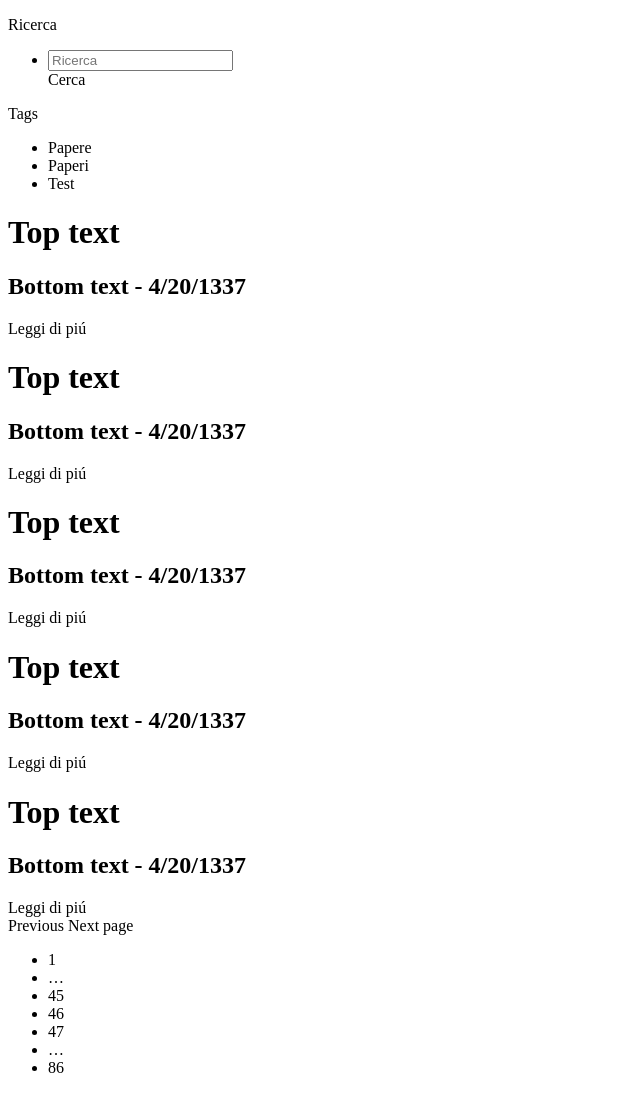
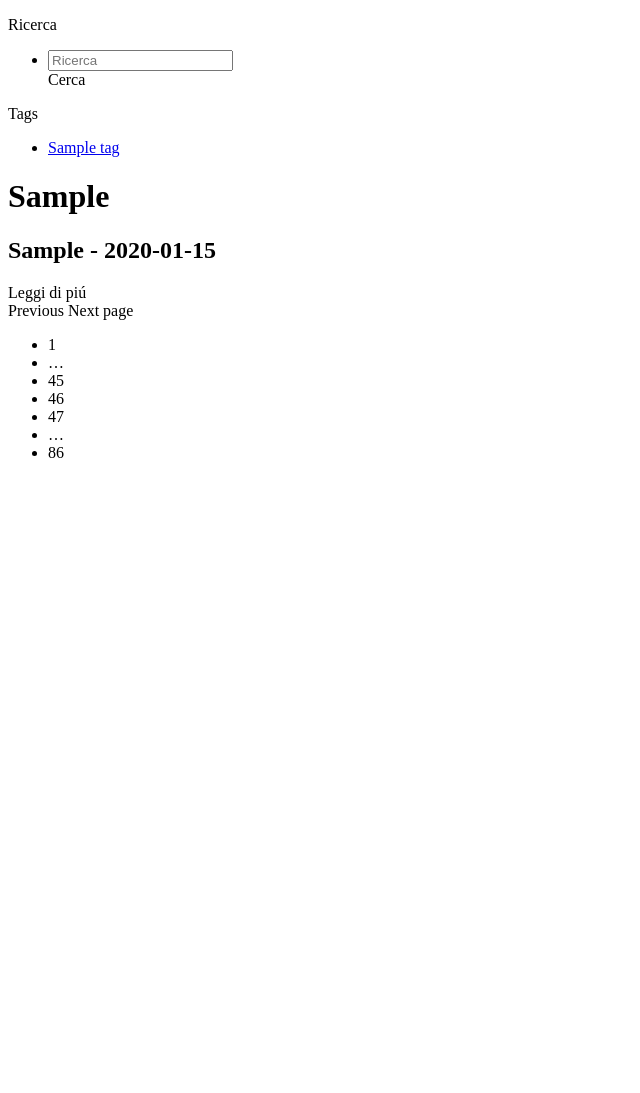
Before and after one commit to gabibbo97/SAW2018, a PHP site: page /blog.php in a window 1280 px wide. Shown: the whole page, without its empty margins (0-640 px from the left). After the commit the page ends 458 px from the top, so only its background shows below. Run offline with PHP 8.4, Linux system fonts and the light colour scheme; tables that the repository leaves empty hold one stand-in row (values such as "Sample post").

Commit message:
Iniziato blog

```diff
--- a/docs/query/creazione_tabelle/00_tag.sql
+++ b/docs/query/creazione_tabelle/00_tag.sql
@@ -1,4 +1,4 @@
-CREATE TABLE tag (
+CREATE TABLE IF NOT EXISTS tag (
     nome VARCHAR(20) PRIMARY KEY,
     descrizione VARCHAR(100) NULL
 );
--- a/docs/query/creazione_tabelle/00_utente.sql
+++ b/docs/query/creazione_tabelle/00_utente.sql
@@ -1,4 +1,4 @@
-CREATE TABLE utente (
+CREATE TABLE IF NOT EXISTS utente (
     username VARCHAR(20) PRIMARY KEY,
     nome VARCHAR(20) NOT NULL,
     cognome VARCHAR(20) NOT NULL,
--- a/docs/query/creazione_tabelle/01_articolo.sql
+++ b/docs/query/creazione_tabelle/01_articolo.sql
@@ -1,4 +1,4 @@
-CREATE TABLE articolo (
+CREATE TABLE IF NOT EXISTS articolo (
     id SERIAL PRIMARY KEY,
     titolo VARCHAR(100) NOT NULL,
     sottotitolo VARCHAR(200) NULL,
@@ -7,4 +7,4 @@
     autore VARCHAR(20) NOT NULL,
     FOREIGN KEY (autore) REFERENCES utente (username) ON DELETE CASCADE ON UPDATE CASCADE
 );
-CREATE FULLTEXT INDEX testo_articoli ON articolo(corpo);
+CREATE FULLTEXT INDEX IF NOT EXISTS testo_articoli ON articolo(corpo);
--- a/docs/query/creazione_tabelle/02_caratterizza.sql
+++ b/docs/query/creazione_tabelle/02_caratterizza.sql
@@ -1,4 +1,4 @@
-CREATE TABLE caratterizza (
+CREATE TABLE IF NOT EXISTS caratterizza (
     id_articolo BIGINT UNSIGNED,
     tag VARCHAR(20),
     PRIMARY KEY(id_articolo, tag),
--- a/html/blog.php
+++ b/html/blog.php
@@ -2,6 +2,8 @@
 <html lang="it">
 
 <?php
+  require ('../lib/db.php');
+  $db = dbConnect();
   require ('../lib/head.php');
   drawHead("Blog", "Il nostro blog");
 ?>
@@ -30,39 +32,46 @@
           Tags
         </p>
         <ul class="menu-list">
-          <li><a>Papere</a></li>
-          <li>
-            <a class="is-active">Paperi</a>
-          </li>
-          <li><a>Test</a></li>
+          <?php
+            if (($risQueryTags = $db->query('SELECT nome FROM tag ORDER BY LENGTH (nome), nome'))) {
+              while (($tag = $risQueryTags->fetch(PDO::FETCH_ASSOC))) {
+                if (isset($_GET['tag']) && $_GET['tag'] === $tag['nome'])
+                  print ('<li><a href="?tag='.$tag['nome'].'" class="is-active">'.$tag['nome'].'</a></li>');
+                else
+                  print ('<li><a href="?tag='.$tag['nome'].'">'.$tag['nome'].'</a></li>');
+              }
+            }
+          ?>
         </ul>
       </aside>
       <div class="column">
-        <div class="box">
-          <h1 class="title">Top text</h1>
-          <h2 class="subtitle">Bottom text - 4/20/1337</h2>
-          <a class="button">Leggi di piú</a>
-        </div>
-        <div class="box">
-          <h1 class="title">Top text</h1>
-          <h2 class="subtitle">Bottom text - 4/20/1337</h2>
-          <a class="button">Leggi di piú</a>
-        </div>
-        <div class="box">
-          <h1 class="title">Top text</h1>
-          <h2 class="subtitle">Bottom text - 4/20/1337</h2>
-          <a class="button">Leggi di piú</a>
-        </div>
-        <div class="box">
-          <h1 class="title">Top text</h1>
-          <h2 class="subtitle">Bottom text - 4/20/1337</h2>
-          <a class="button">Leggi di piú</a>
-        </div>
-        <div class="box">
-          <h1 class="title">Top text</h1>
-          <h2 class="subtitle">Bottom text - 4/20/1337</h2>
-          <a class="button">Leggi di piú</a>
-        </div>
+        <?php
+          $articlesForEachPage = 5;
+
+          if (isset($_GET['page']) && 0 !== intval($_GET['page']) && intval($_GET['page']) > 0) {
+            $pageNumber = intval($_GET['page']);
+          } else {
+            $pageNumber = 0;
+          }
+
+          $articlesQuery = $db->prepare('SELECT id, titolo, sottotitolo, data FROM articolo ORDER BY data, id DESC LIMIT :limit OFFSET :offset');
+          $articlesQuery->bindParam(":limit", $articlesForEachPage, PDO::PARAM_INT);
+          $articlesQuery->bindParam(":offset", $articlesOffset, PDO::PARAM_INT);
+          $articlesOffset = $articlesForEachPage * $pageNumber;
+
+          $articlesQuery->execute();
+          while (($article = $articlesQuery->fetch(PDO::FETCH_ASSOC))) {
+            print('<div class="box">');
+            print('<h1 class="title">'.$article['titolo'].'</h1>');
+            if (isset($article['sottotitolo'])) {
+              print('<h2 class="subtitle">'.$article['sottotitolo'].' - '.$article['data'].'</h2>');
+            } else {
+              print('<h2 class="subtitle">'.$article['data'].'</h2>');
+            }
+            print('<a class="button">Leggi di piú</a>');
+            print('</div>');
+          }
+        ?>
         <nav class="pagination" aria-label="pagination">
           <a class="pagination-previous">Previous</a>
           <a class="pagination-next">Next page</a>
--- /dev/null
+++ b/lib/config.php
@@ -0,0 +1,10 @@
+<?php
+    // Impostazioni per la connessione al database
+    $databaseName = "saw";
+    $databaseHost = "127.0.0.1";
+    $databaseUser = "saw";
+    $databasePassword = "saw";
+
+    // Impostazioni per la modalitá sviluppo
+    $isDevelopment = TRUE;
+?>
```
Also changed, not shown: lib/db.php (added, +70 -0 lines), 2 other files.
